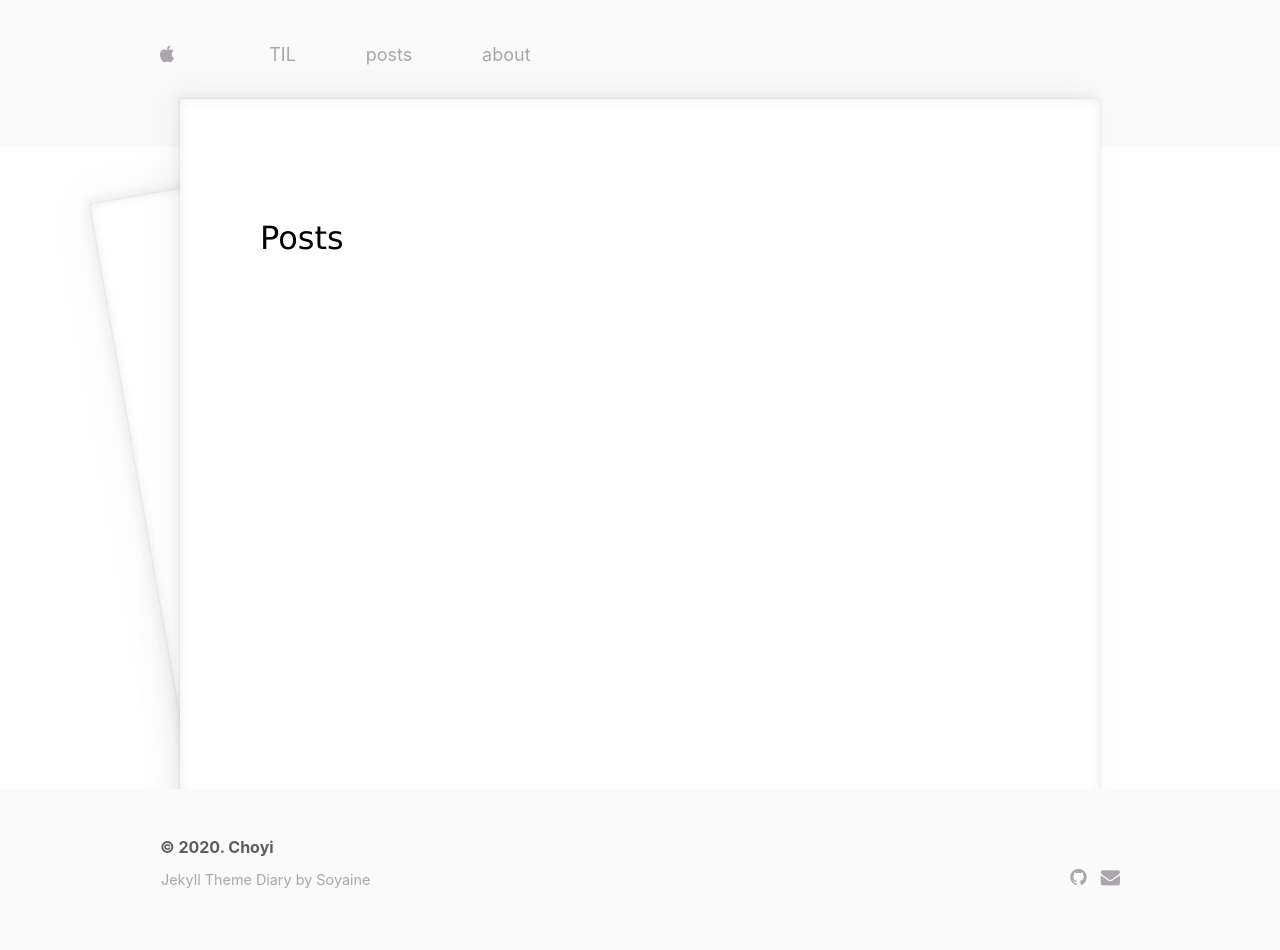
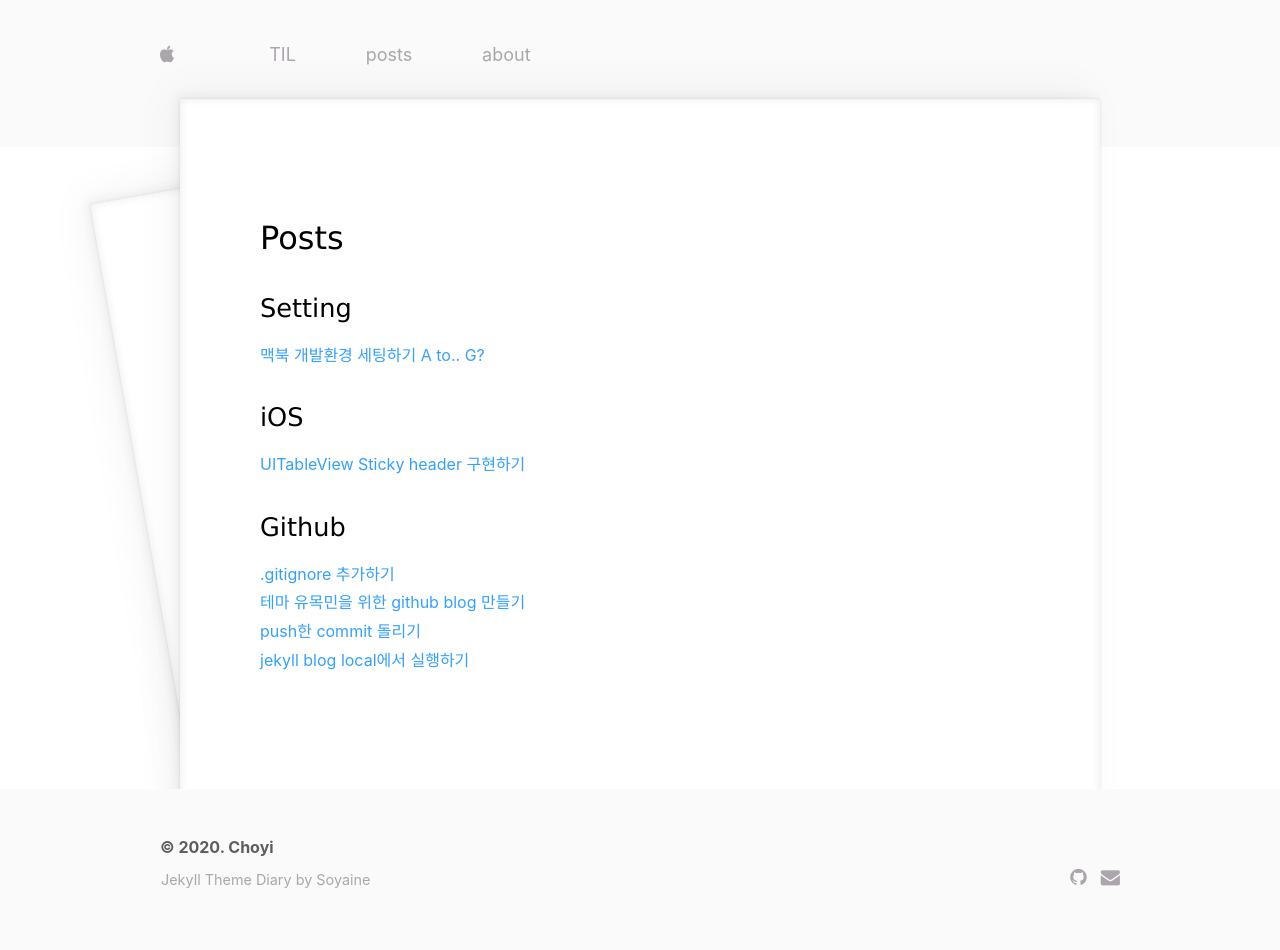
Before and after one commit to jeongchoyi/jeongchoyi.github.io, a Jekyll site: the page built from devpost/index.html, in a window 1280 px wide. Built offline with Jekyll 4.4.1, drawn with Linux system fonts in a browser that asks for light colours; some web fonts are replaced.

Commit message:
add devpost links

```diff
--- a/devpost/index.html
+++ b/devpost/index.html
@@ -4,11 +4,12 @@ title: choyi
 ---
 
 <h1>Posts</h1>
-<style>
-    #calendar {
-        display: block;
-    }
-    #closeBtn, #openBtn {
-        display: none;
-    }
-</style>
+<h3>Setting</h3>
+<a href="https://iamcho2.github.io/2020/09/16/macos-dev-env-setting">맥북 개발환경 세팅하기 A to.. G?</a>
+<h3>iOS</h3>
+<a href="https://iamcho2.github.io/2020/11/02/sticky-header-uitableview">UITableView Sticky header 구현하기</a>
+<h3>Github</h3>
+<a href="https://iamcho2.github.io/2020/10/04/til">.gitignore 추가하기</a><br>
+<a href="http://127.0.0.1:4000/2020/09/16/make-my-own-github-blog">테마 유목민을 위한 github blog 만들기</a><br>
+<a href="https://iamcho2.github.io/2020/09/23/til">push한 commit 돌리기</a><br>
+<a href="https://iamcho2.github.io/2020/10/16/til">jekyll blog local에서 실행하기</a><br>
```
